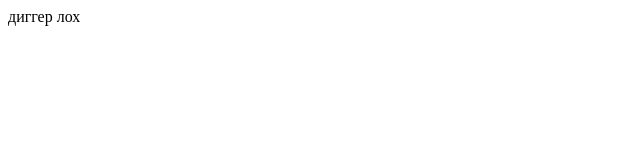
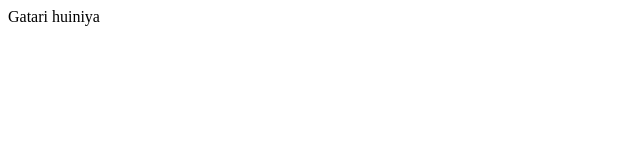
Before and after one commit to VostokSisters/osu-watch, a plain HTML site: page index.html in a window 1280 px wide. Shown: the full height of the page, 0-640 px from the left. Drawn offline with Linux system fonts and the light colour scheme.

Commit message:
Update index.html

```diff
--- a/index.html
+++ b/index.html
@@ -1 +1 @@
-<p>диггер лох</p>
+<p>Gatari huiniya</p>
```
